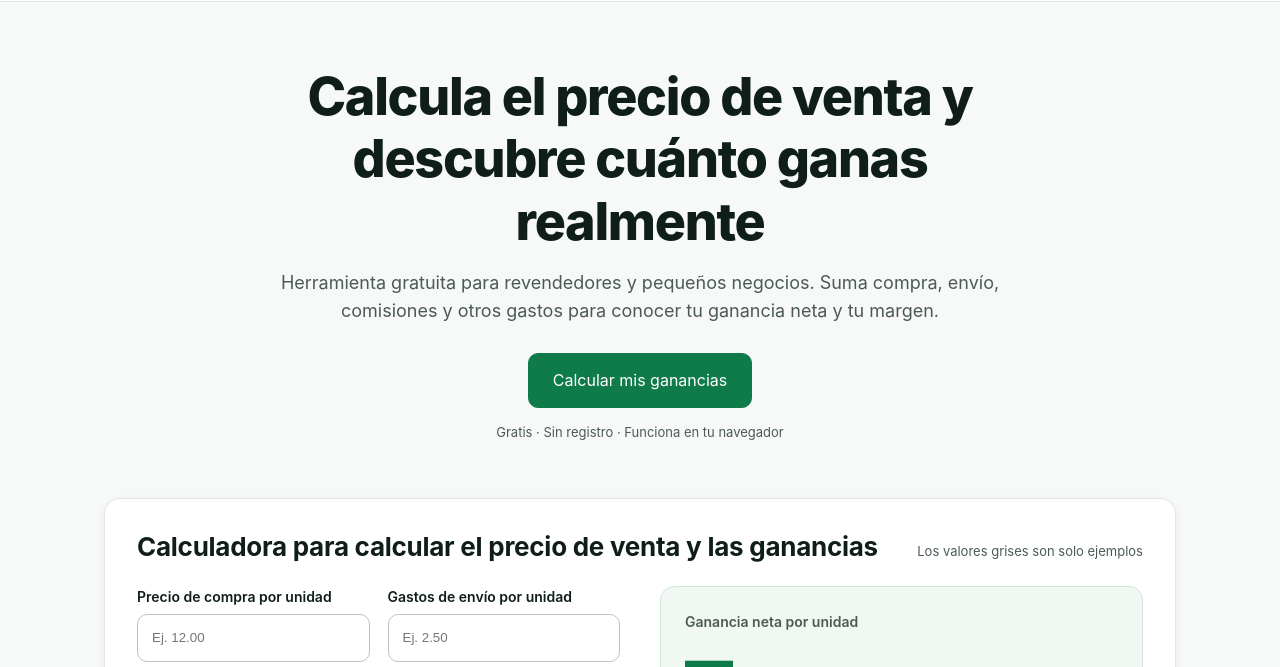
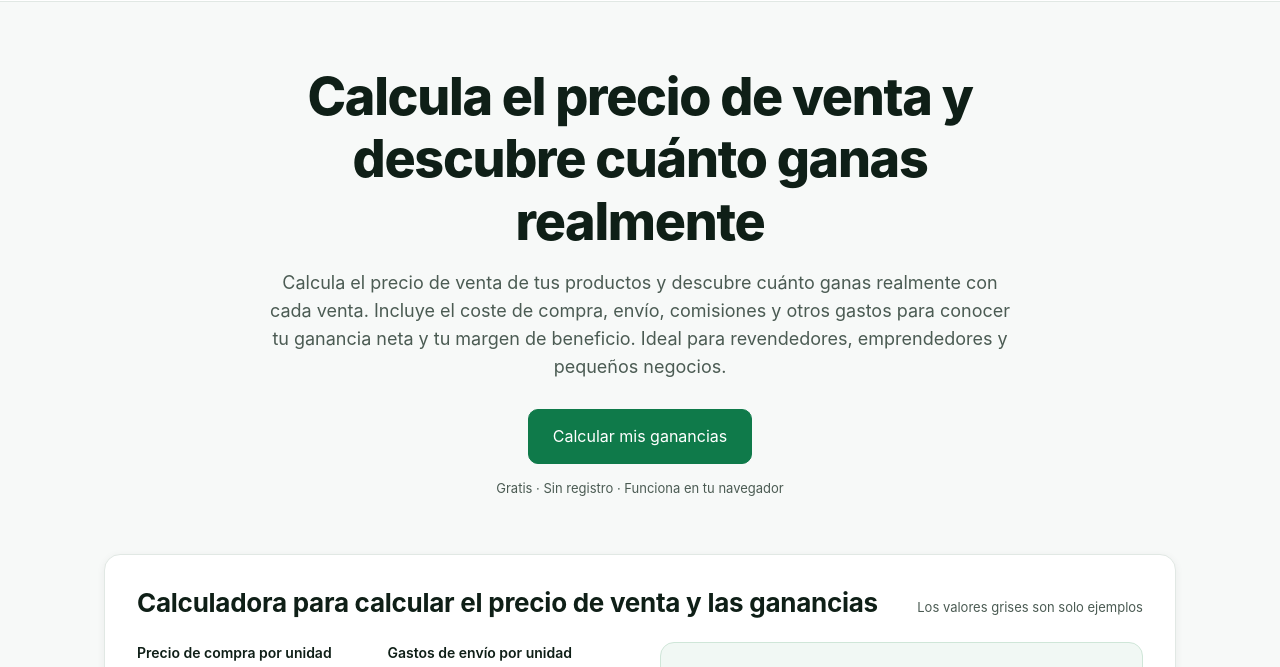
Before and after one commit to Dylan35567/profitcalc, a plain HTML site: page index.html in a window 1280 px wide. Shown: the part 71-738 px from the top of the page. Drawn offline with Linux system fonts and the light colour scheme.

```diff
--- a/index.html
+++ b/index.html
@@ -276,7 +276,7 @@
   <section class="hero">
     <div class="wrap">
       <h1>Calcula el precio de venta y descubre cuánto ganas realmente</h1>
-      <p class="intro suave">Herramienta gratuita para revendedores y pequeños negocios. Suma compra, envío, comisiones y otros gastos para conocer tu ganancia neta y tu margen.</p>
+      <p class="intro suave">Calcula el precio de venta de tus productos y descubre cuánto ganas realmente con cada venta. Incluye el coste de compra, envío, comisiones y otros gastos para conocer tu ganancia neta y tu margen de beneficio. Ideal para revendedores, emprendedores y pequeños negocios.</p>
       <a class="btn" href="#calculadora">Calcular mis ganancias</a>
       <small class="suave">Gratis · Sin registro · Funciona en tu navegador</small>
     </div>
```
